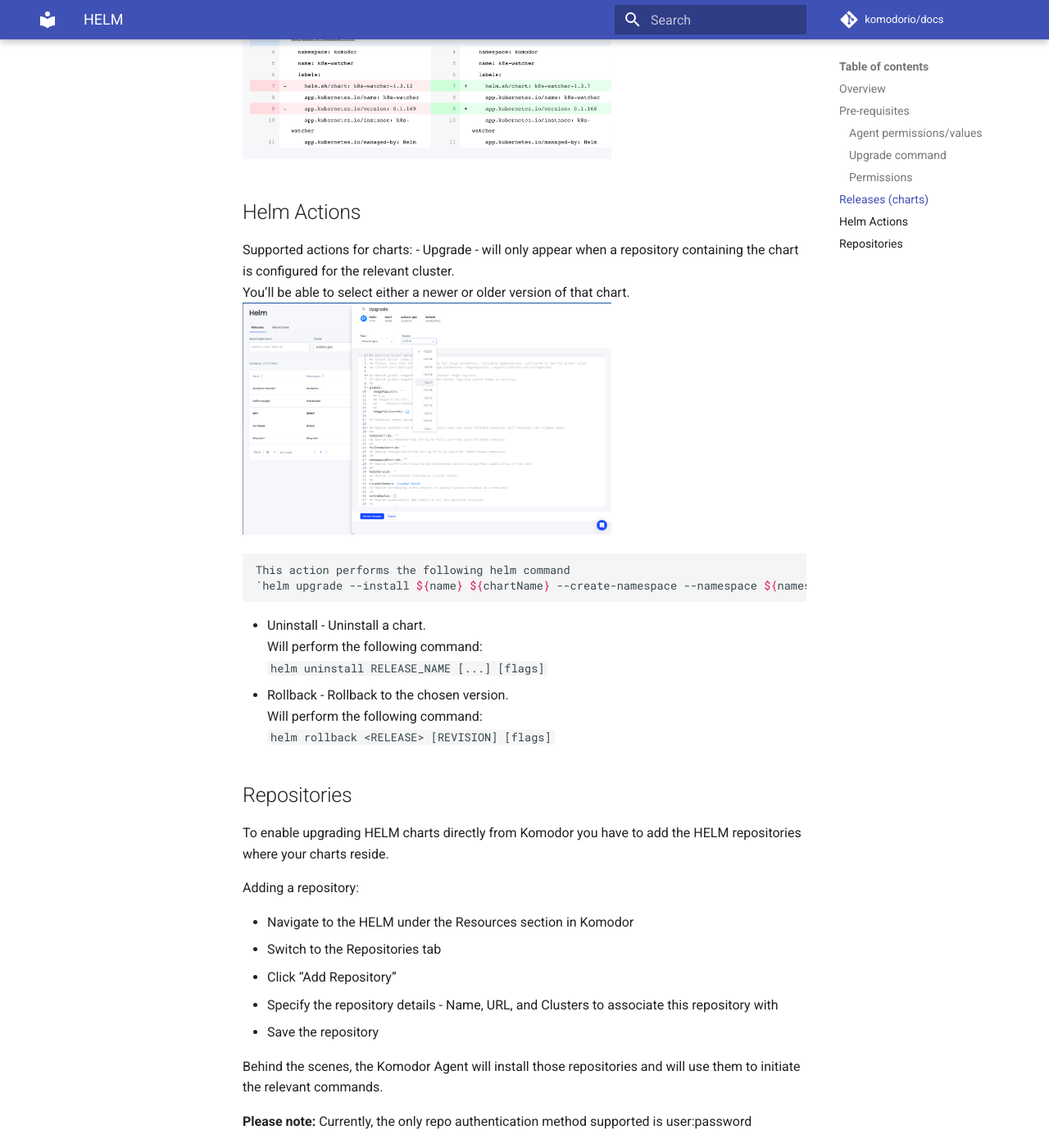
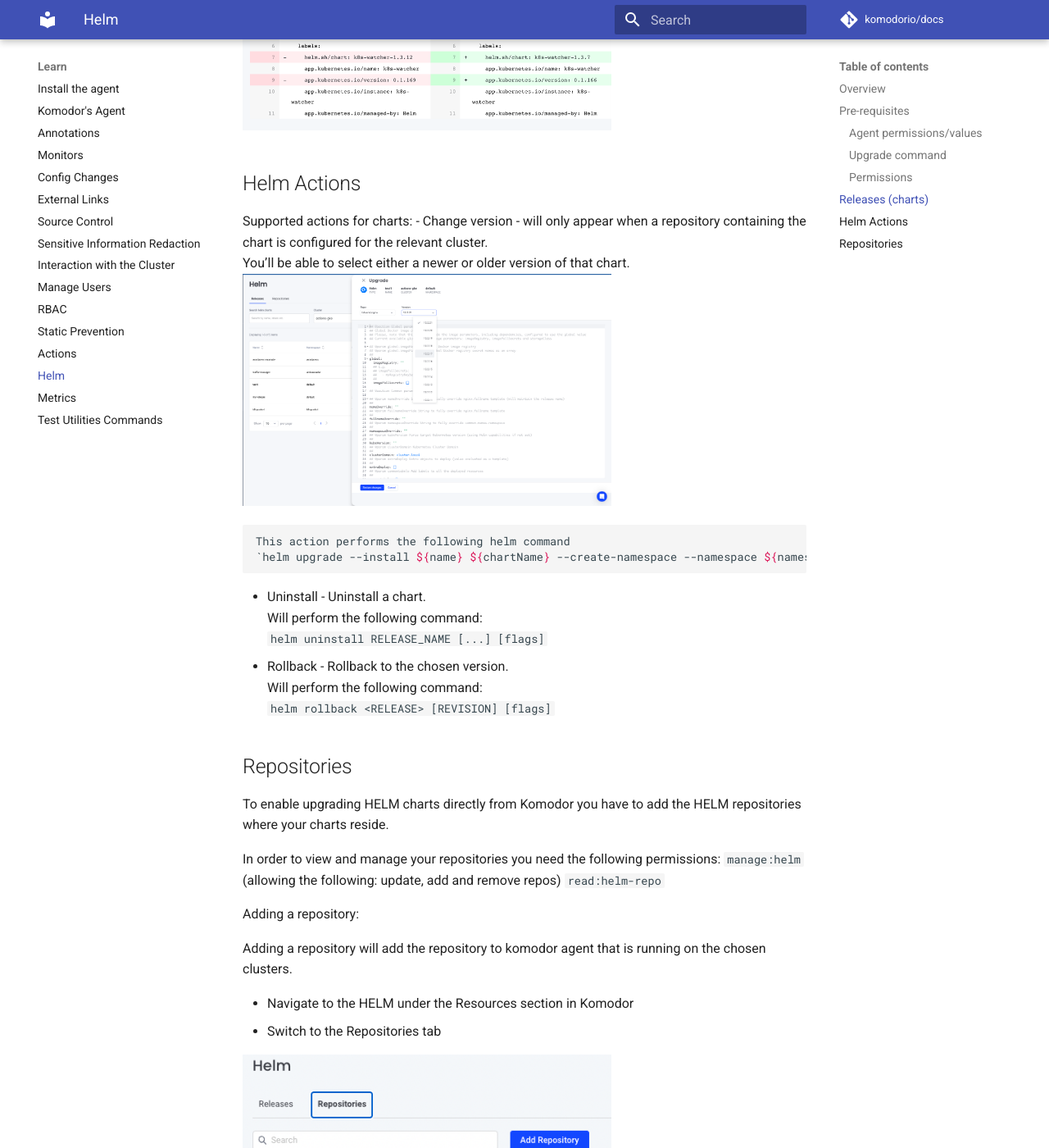
Before and after one commit to komodorio/docs, an MkDocs documentation site: the page built from docs/Learn/Helm.md, in a window 1280 px wide and 1400 px high, scrolled down 2666 px. Shown: the whole window at 82% size. Built offline with MkDocs 1.6.1 and Material for MkDocs 9.7.7, drawn with Linux system fonts in a browser that asks for light colours; comment, search, counter and statistics services are not loaded; some of the changed text lies outside the part shown.

Commit message:
Update helm documentation (#149)
* Update helm documentation

* fix message

* Small changes

```diff
--- a/docs/Learn/Helm.md
+++ b/docs/Learn/Helm.md
@@ -12,6 +12,8 @@
 - Easy rollback or upgrade version with a clear and easy manifest diff
 
 ## Pre-requisites
+Agent version 0.1.158 and above
+
 ### Agent permissions/values
 In order to add those capabilities, the Komodor agent has to have permission to read and manipulate secrets.
 
@@ -27,11 +29,8 @@
 ### Permissions
 You can control who has access to view or modify helm charts within your clusters using Komodor RBAC.
 The following actions can be specified on the RBAC policy level:
-
+`manage:helm` (allowing the following: update, add and remove repos)
 `read:helm-repo`
-`update:helm-repo`
-`add:helm-repo`
-`remove:helm-repo`
 `install:helm-chart`
 `uninstall:helm-chart`
 `revert:helm-chart`
@@ -52,7 +51,7 @@
 ## Helm Actions
 
 Supported actions for charts:
-- Upgrade - will only appear when a repository containing the chart is configured for the relevant cluster.
+- Change version - will only appear when a repository containing the chart is configured for the relevant cluster.
 You’ll be able to select either a newer or older version of that chart.
 <img src="./img/helm-upgrade.png" width="450">
 
@@ -68,14 +67,31 @@
 ## Repositories
 To enable upgrading HELM charts directly from Komodor you have to add the HELM repositories where your charts reside.
 
+In order to view and manage your repositories you need the following permissions:
+`manage:helm` (allowing the following: update, add and remove repos)
+`read:helm-repo`
+
 Adding a repository:
+
+Adding a repository will add the repository to komodor agent that is running on the chosen clusters.
 
 - Navigate to the HELM under the Resources section in Komodor
 - Switch to the Repositories tab
+
+<img src="./img/helm-repo-add-header.png" width="450">
+
 - Click “Add Repository”
 - Specify the repository details - Name, URL, and Clusters to associate this repository with
 - Save the repository
 
+<img src="./img/helm-repo-add.png" width="450">
+
+Test connection:
+
+When adding a repo, Komodor verifies that the Repo is accessible from a public network.
+
+In case you are referring to a private repo, ignore the warning
+
 Behind the scenes, the Komodor Agent will install those repositories and will use them to initiate the relevant commands.
 
 **Please note:** Currently, the only repo authentication method supported is user:password
--- a/mkdocs.yml
+++ b/mkdocs.yml
@@ -37,6 +37,7 @@
       - RBAC: Learn/RBAC.md
       - Static Prevention: Learn/Static-Prevention.md
       - Actions: Learn/Actions.md
+      - Helm: Learn/Helm.md
       - Metrics: Learn/Metrics.md
       - Test Utilities Commands: Learn/Test-Utilities-Commands.md
   - Integrations:
```
Also changed, not shown: docs/Learn/img/helm-repo-add-header.png (added), docs/Learn/img/helm-repo-add.png (added).
